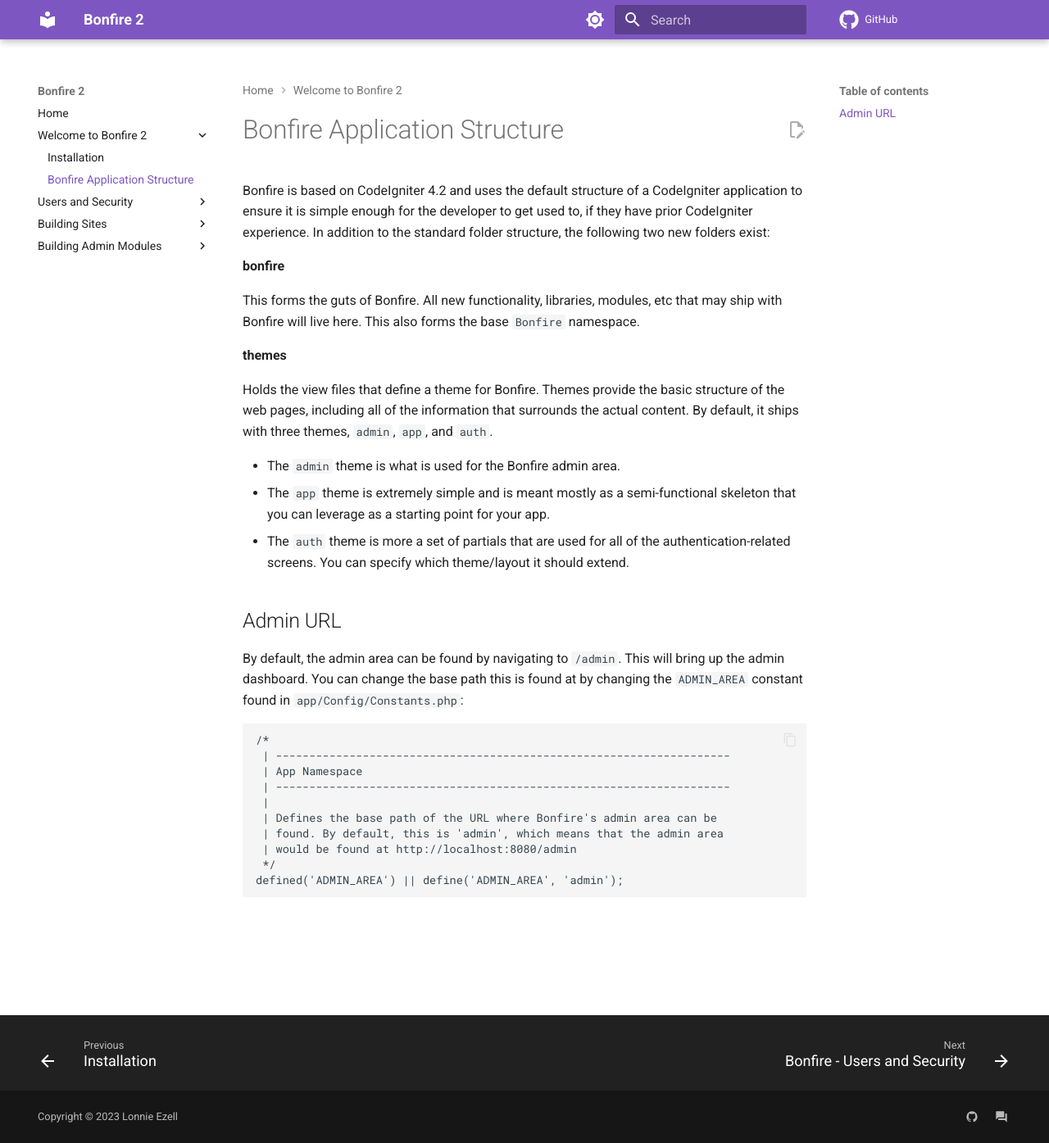
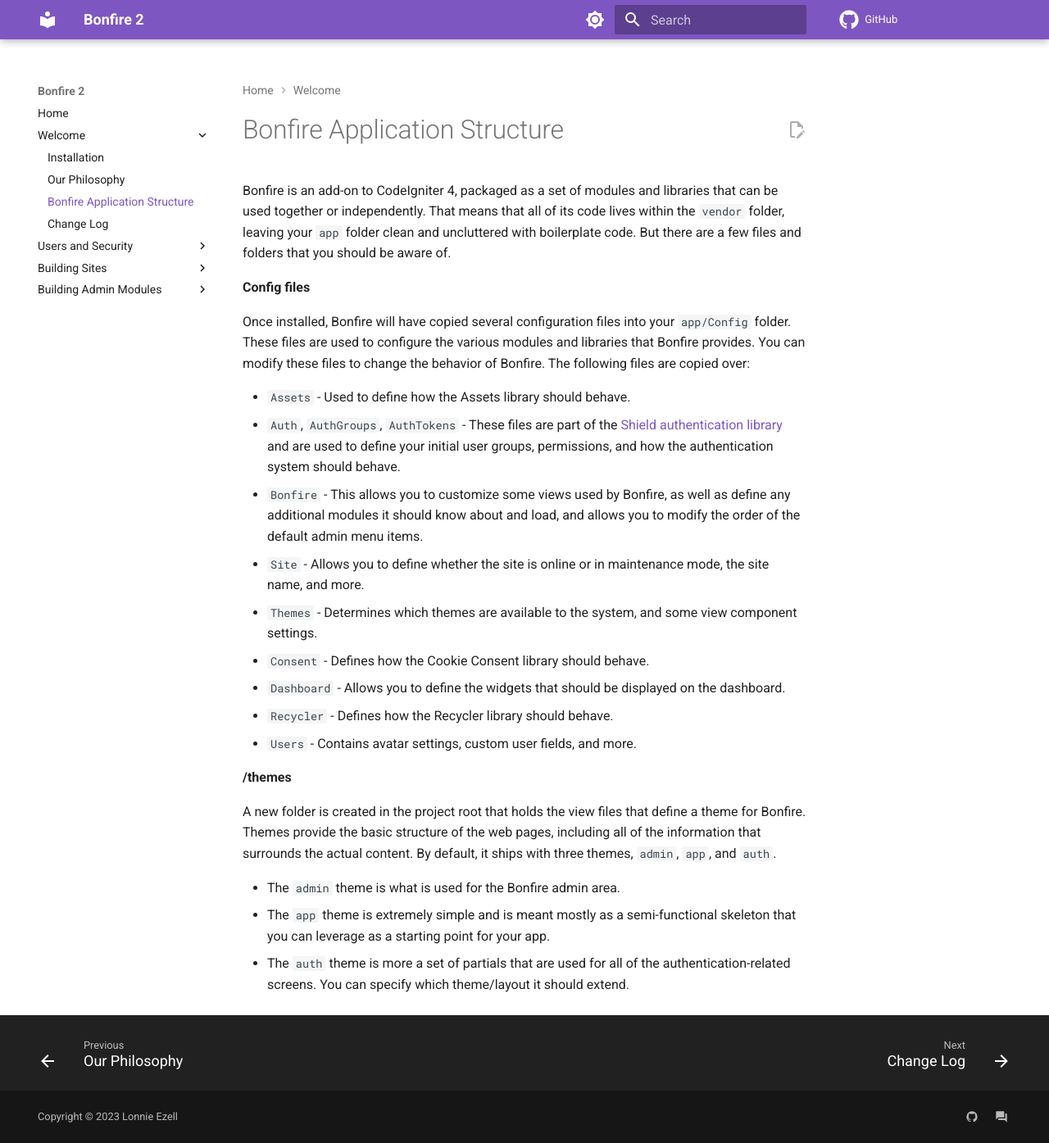
Before and after one commit to lonnieezell/Bonfire2, an MkDocs documentation site: the page built from docs/intro/app_structure.md, in a window 1280 px wide and 1395 px high. Shown: the whole window at 82% size. Built offline with MkDocs 1.6.1 and Material for MkDocs 9.7.7, drawn with Linux system fonts in a browser that asks for light colours; comment, search, counter and statistics services are not loaded; a style sheet for code colours, icons or effects is not loaded.

Commit message:
docs(app): Refactored and corrected the welcome section of the docs (#454)

````diff
--- a/docs/intro/app_structure.md
+++ b/docs/intro/app_structure.md
@@ -1,40 +1,27 @@
 # Bonfire Application Structure
 
-Bonfire is based on CodeIgniter 4.2 and uses the default structure of a CodeIgniter application to
-ensure it is simple enough for the developer to get used to, if they have prior CodeIgniter experience.
-In addition to the standard folder structure, the following two new folders exist:
+Bonfire is an add-on to CodeIgniter 4, packaged as a set of modules and libraries that can be used together or independently. That means that all of its code lives within the `vendor` folder, leaving your `app` folder clean and uncluttered with boilerplate code. But there are a few files and folders that you should be aware of.
 
-**bonfire**
+**Config files**
 
-This forms the guts of Bonfire. All new functionality, libraries, modules, etc that may ship with
-Bonfire will live here. This also forms the base `Bonfire` namespace.
+Once installed, Bonfire will have copied several configuration files into your `app/Config` folder. These files are used to configure the various modules and libraries that Bonfire provides. You can modify these files to change the behavior of Bonfire. The following files are copied over:
 
-**themes**
+- `Assets` - Used to define how the Assets library should behave.
+- `Auth`, `AuthGroups`, `AuthTokens` - These files are part of the [Shield authentication library](https://shield.codeigniter.com/) and are used to define your initial user groups, permissions, and how the authentication system should behave.
+- `Bonfire` - This allows you to customize some views used by Bonfire, as well as define any additional modules it should know about and load, and allows you to modify the order of the default admin menu items.
+- `Site` - Allows you to define whether the site is online or in maintenance mode, the site name, and more.
+- `Themes` - Determines which themes are available to the system, and some view component settings.
+- `Consent` - Defines how the Cookie Consent library should behave.
+- `Dashboard` - Allows you to define the widgets that should be displayed on the dashboard.
+- `Recycler` - Defines how the Recycler library should behave.
+- `Users` - Contains avatar settings, custom user fields, and more.
 
-Holds the view files that define a theme for Bonfire. Themes provide the basic structure of the web
-pages, including all of the information that surrounds the actual content. By default, it ships with
-three themes, `admin`, `app`, and `auth`.
+**/themes**
+
+A new folder is created in the project root that holds the view files that define a theme for Bonfire. Themes provide the basic structure of the web pages, including all of the information that surrounds the actual content. By default, it ships with three themes, `admin`, `app`, and `auth`.
 
 - The `admin` theme is what is used for the Bonfire admin area.
-- The `app` theme is extremely simple and is meant mostly as a semi-functional  skeleton that you can
-leverage as a starting point for your app.
+- The `app` theme is extremely simple and is meant mostly as a semi-functional skeleton that you can
+  leverage as a starting point for your app.
 - The `auth` theme is more a set of partials that are used for all of the authentication-related screens.
-    You can specify which theme/layout it should extend.
-
-## Admin URL
-
-By default, the admin area can be found by navigating to `/admin`. This will bring up the admin dashboard.
-You can change the base path this is found at by changing the `ADMIN_AREA` constant found in `app/Config/Constants.php`:
-
-```
-/*
- | --------------------------------------------------------------------
- | App Namespace
- | --------------------------------------------------------------------
- |
- | Defines the base path of the URL where Bonfire's admin area can be
- | found. By default, this is 'admin', which means that the admin area
- | would be found at http://localhost:8080/admin
- */
-defined('ADMIN_AREA') || define('ADMIN_AREA', 'admin');
-```
+  You can specify which theme/layout it should extend.
--- a/mkdocs.yml
+++ b/mkdocs.yml
@@ -77,9 +77,11 @@ extra_javascript:
 
 nav:
   - Home: index.md
-  - Welcome to Bonfire 2:
+  - Welcome:
       - intro/installation.md
+      - intro/philosophy.md
       - intro/app_structure.md
+      - intro/changelog.md
   - Users and Security:
       - users_and_security/index.md
       - users_and_security/user_meta.md
````
Also changed, not shown: docs/index.md (+1 -3 lines), docs/intro/changelog.md (added, +3 -0 lines), docs/intro/installation.md (+25 -8 lines), docs/intro/philosophy.md (added, +11 -0 lines).
